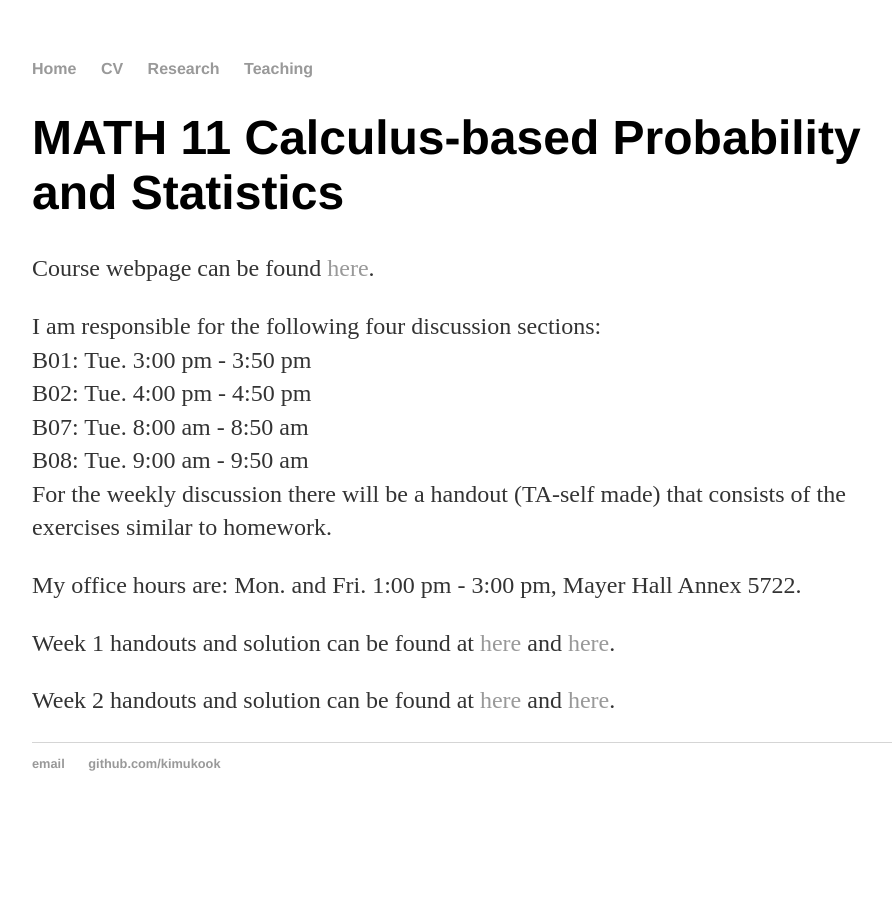
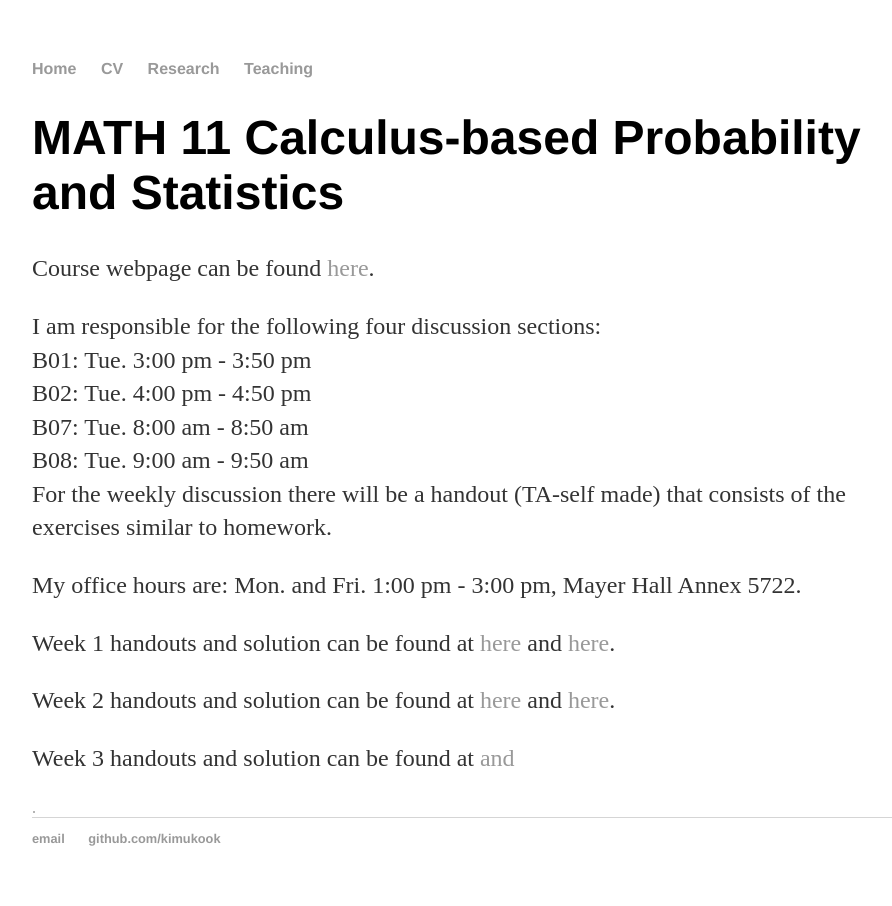
Before and after one commit to kimukook/kimukook.github.io, a Jekyll site: the page built from teaching/math11sp19/index.html, in a window 1280 px wide. Shown: the whole page, without its empty margins (160-1052 px from the left). Built offline with Jekyll 4.4.1, drawn with Linux system fonts in a browser that asks for light colours.

Commit message:
Update index.html

```diff
--- a/teaching/math11sp19/index.html
+++ b/teaching/math11sp19/index.html
@@ -15,4 +15,5 @@
 	<p> My office hours are: Mon. and Fri. 1:00 pm - 3:00 pm, Mayer Hall Annex 5722. </p>
 	<p> Week 1 handouts and solution can be found at <a href="https://drive.google.com/file/d/1bBAqaP63ef1Lq7-CBpdtCv9Hdw9wVK6C/view?usp=sharing">here</a> and <a href="https://drive.google.com/open?id=1Ttleee3AJMIttKjpyzTGAY8jLTpw0vWf">here</a>.</p>
 	<p> Week 2 handouts and solution can be found at <a href="https://drive.google.com/file/d/1J0ZOqGNFKqCsYjn0zeGeLTuTETvvh5Wx/view?usp=sharing">here</a> and <a href="https://drive.google.com/open?id=1AngCKAwt9yRbvozvzUDr10VWhV2C8X8P">here</a>.</p>
+	<p> Week 3 handouts and solution can be found at <a href="https://kimukook.github.io/teaching/math11sp19/Math_11_Discussion_week3.pdf"</a> and </p>.
 </div><!-- /.blurb -->
```
